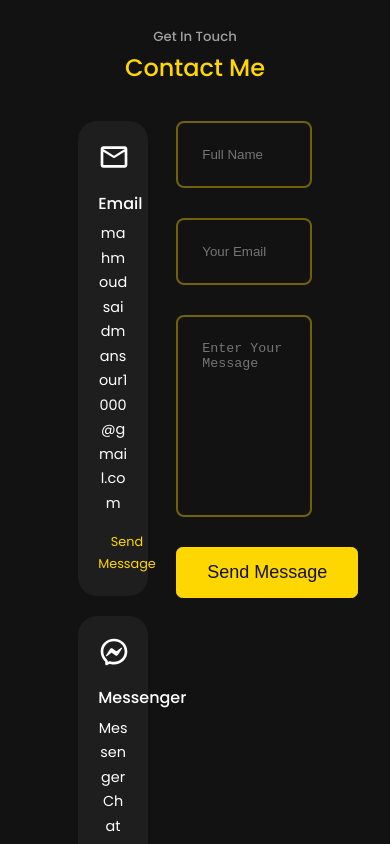
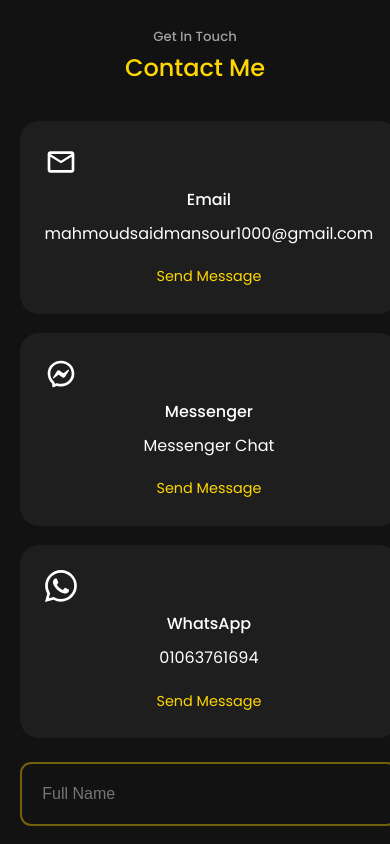
Before and after one commit to Mahmoud3301/mypersonalweb, a React (Vite) app: page / in a window 390 px wide. Shown: the part 8160-9004 px from the top of the page. Built offline with nearby package versions, Linux system fonts and the light colour scheme.

Commit message:
Initial commit

```diff
--- a/src/components/contact/contact.css
+++ b/src/components/contact/contact.css
@@ -1,74 +1,112 @@
-.contact_container{
+.contact_container {
     width: 60%;
     display: grid;
     grid-template-columns: 30% 58%;
-    gap : 12%;
+    gap: 12%;
+    margin: auto; /* يوسّط الكونتينر */
 }
 
 /* كل البوكسات عاملة عمود فوق بعض */
-.contact_options{
+.contact_options {
     display: flex;
     flex-direction: column;
     gap: 1.2rem;
 }
 
 /* ✨ كل Article = بوكس مستقل */
-.contact_option{
+.contact_option {
     background: var(--color-bg-variant);
-    padding: 1.2rem;
+    padding: 1.5rem;
     border-radius: 1.2rem;
     text-align: center;
     border: 1px solid transparent;
     transition: var(--transition);
-    max-width: 250px; /* يمنع البوكس من التمدد الكبير */
+    min-width: 250px;    /* أقل عرض */
+    min-height: 200px;   /* أقل طول */
+    flex: 1;             /* كل الكروت تبقى متساوية */
+    display: flex;
+    flex-direction: column;
+    justify-content: center;
 }
 
-.contact_option:hover{
+.contact_option:hover {
     border-color: var(--color-primary-variant);
     background: transparent;
 }
 
-.contact_option svg{
+.contact_option svg {
     font-size: 2rem;
     margin-bottom: 0.5rem;
 }
 
-.contact_option a{
+.contact_option a {
     margin-top: 0.7rem;
     display: inline-block;
-    font-size: 0.8rem;
+    font-size: 0.9rem;
     color: var(--color-primary);
 }
 
 /* ✨ الإيميل يبان كامل بدون قص */
 .contact_info {
-    font-size: 0.9rem;
+    font-size: 1rem;
     color: var(--color-white);
     white-space: normal;   /* يسمح بالكسر */
-    word-wrap: break-word;  /* يقسم الكلمات الطويلة */
-    margin: 0.3rem 0;
+    word-wrap: break-word; /* يقسم الكلمات الطويلة */
+    margin: 0.4rem 0;
 }
 
 /* ==== form ==== */
-.contact_container form{
+.contact_container form {
     display: flex;
     flex-direction: column;
-    gap: 30px;
+    gap: 35px;
 }
 
 .contact_container form input,
-.contact_container form textarea{
+.contact_container form textarea {
     width: 100%;
-    padding: 1.5rem;
-    border-radius: 0.5rem;
+    padding: 1.8rem; /* كبر البوكسات */
+    border-radius: 0.7rem;
     background: transparent;
     border: 2px solid var(--color-primary-variant);
     resize: none;
     color: var(--color-white);
+    font-size: 1rem;
 }
 
-.contact_container form button{
+.contact_container form textarea {
+    min-height: 180px; /* مساحة أكبر للرسالة */
+}
+
+.contact_container form button {
     font-size: 18px;
-    padding: 14px 30px;
+    padding: 16px 35px;
     cursor: pointer;
 }
+
+/* ✨✨ RESPONSIVE MEDIA QUERIES ✨✨ */
+@media screen and (max-width: 1024px) {
+  .contact_container {
+    width: 80%;
+    grid-template-columns: 1fr; /* يتحول لعمود واحد */
+    gap: 2rem;
+  }
+}
+
+@media screen and (max-width: 768px) {
+  .contact_container {
+    width: 90%;
+    grid-template-columns: 1fr; /* عمود واحد */
+    gap: 1.5rem;
+  }
+
+  .contact_option {
+    min-width: 100%;
+    min-height: 180px; /* يخليهم نفس الطول برضه */
+  }
+
+  .contact_container form input,
+  .contact_container form textarea {
+    padding: 1.3rem;
+  }
+}
```
